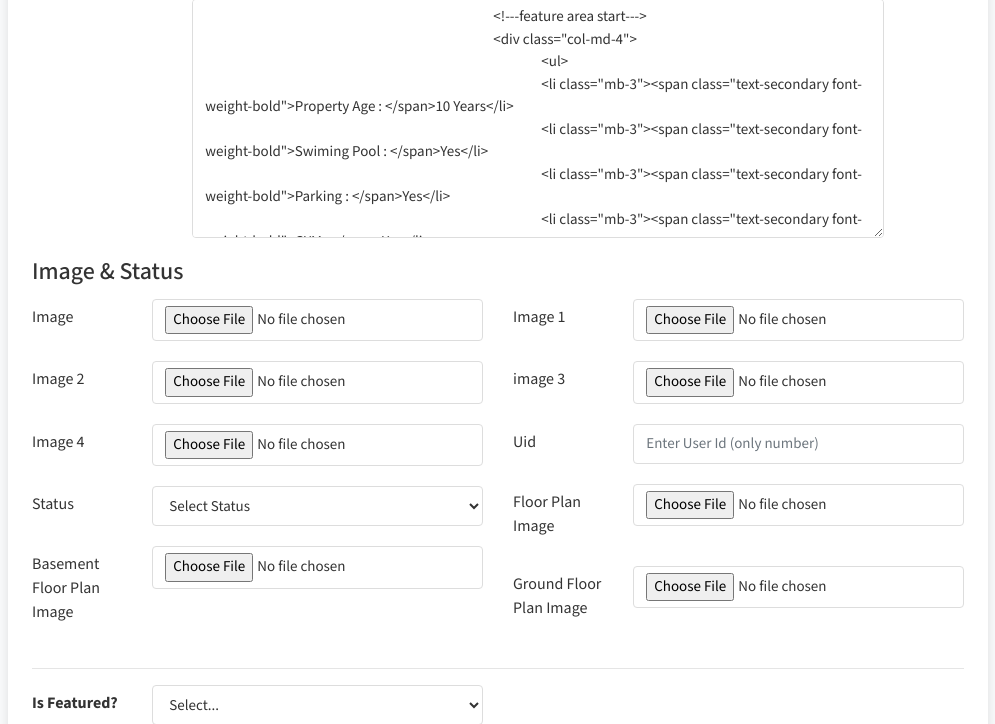
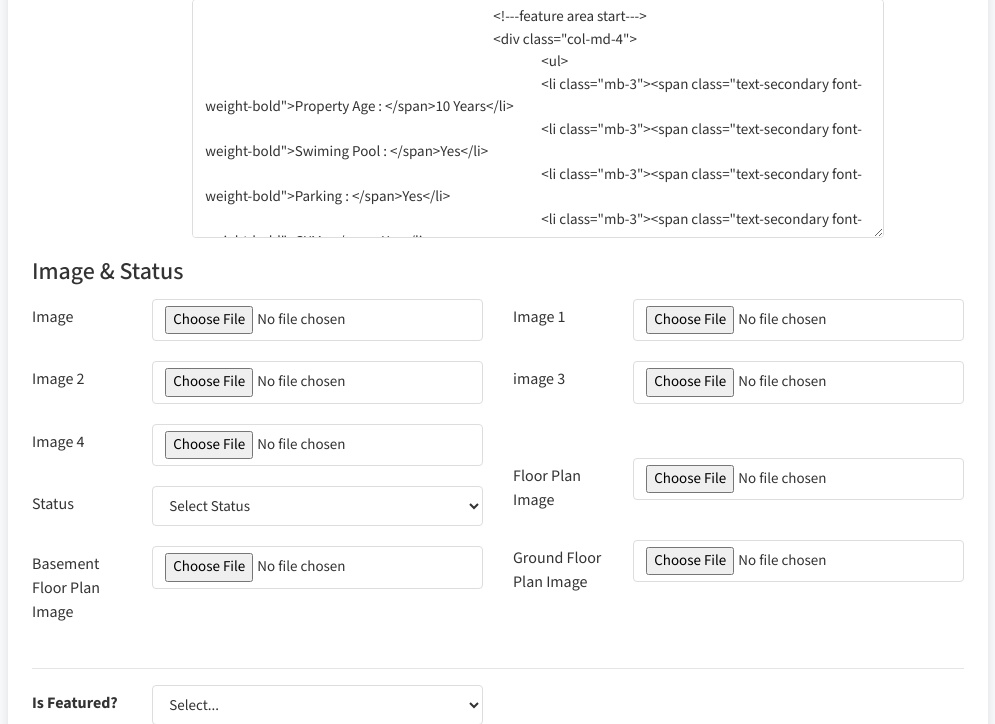
Before and after one commit to Raval197/E-state, a PHP site: page /github/admin/propertyadd.php in a window 1280 px wide. Shown: the part 1303-2027 px from the top of the page, without its empty margins (262-1257 px from the left). Run offline with PHP 8.4, Linux system fonts and the light colour scheme; a user stored in the database is signed in; some libraries are stand-ins or nearby versions; some web fonts are replaced.

Commit message:
normal chang

```diff
--- a/admin/index.php
+++ b/admin/index.php
@@ -79,8 +79,6 @@
 										<button class="btn btn-primary btn-block" name="login" type="submit">Login</button>
 									</div>
 								</form>
-
-
 							</div>
                         </div>
                     </div>
--- a/admin/propertyadd.php
+++ b/admin/propertyadd.php
@@ -407,9 +407,9 @@ if(isset($_POST['add']))
 													</div>
 												</div>
 												<div class="form-group row">
-													<label class="col-lg-3 col-form-label">Uid</label>
+													<label class="col-lg-3 col-form-label"></label>
 													<div class="col-lg-9">
-														<input type="text" class="form-control" name="uid" required placeholder="Enter User Id (only number)">
+														<input type="hidden" class="form-control" name="uid" value="1" required placeholder="Enter User Id (only number)">
 													</div>
 												</div>
 												<div class="form-group row">
--- a/builder/propertyadd.php
+++ b/builder/propertyadd.php
@@ -406,9 +406,9 @@ if(isset($_POST['add']))
 													</div>
 												</div>
 												<div class="form-group row">
-													<label class="col-lg-3 col-form-label">Uid</label>
+													<label class="col-lg-3 col-form-label"></label>
 													<div class="col-lg-9">
-														<input type="text" class="form-control" name="uid" required placeholder="Enter User Id (only number)">
+														<input type="hidden" class="form-control" name="uid" value="<?php echo $_SESSION['bid'] ?>" placeholder="Enter User Id (only number)">
 													</div>
 												</div>
 												<div class="form-group row">
--- a/feature.php
+++ b/feature.php
@@ -113,7 +113,7 @@ if (!isset($_SESSION['uemail'])) {
                             <?php
                             $uid = $_SESSION['uid'];
 
-                            $query = mysqli_query($con, "SELECT * FROM `req`");
+                            $query = mysqli_query($con, "SELECT * FROM `req` WHERE `uid`='$uid'");
                             while ($row = mysqli_fetch_array($query)) {
                                 $status=$row['status'];
                             ?>
--- a/include/header.php
+++ b/include/header.php
@@ -13,7 +13,8 @@
                         <ul class="list-text-white d-table">
                             <li><i class="fas fa-user text-success mr-1"></i>
                                 <?php if (isset($_SESSION['uemail'])) { ?>
-                                    <a href="logout.php">Logout</a>&nbsp;&nbsp;<?php } else { ?>
+                                    <a href="logout.php">Logout</a>&nbsp;&nbsp;<?php }
+                                     else { ?>
                                     <a href="login.php">Login</a>&nbsp;&nbsp;
 
                                     |
--- a/index.php
+++ b/index.php
@@ -83,7 +83,7 @@ include("search.php");
                                     <div class="row">
                                         <div class="col-md-6 col-lg-2">
                                             <div class="form-group">
-                                                <select class="form-control" name="type">
+                                                <select class="form-control" name="type" required>
                                                     <option value="">Select Type</option>
                                                     <option value="apartment">Apartment</option>
                                                     <option value="flat">Flat</option>
@@ -96,7 +96,7 @@ include("search.php");
                                         </div>
                                         <div class="col-md-6 col-lg-2">
                                             <div class="form-group">
-                                                <select class="form-control" name="stype">
+                                                <select class="form-control" name="stype" required>
                                                     <option value="">Select Status</option>
                                                     <option value="rent">Rent</option>
                                                     <option value="sale">Sale</option>
@@ -111,7 +111,7 @@ include("search.php");
                                         </div>
                                         <div class="col-md-4 col-lg-2">
                                             <div class="form-group">
-                                                <button type="submit" name="filter" class="btn btn-success w-100">Search Property</button>
+                                                <input type="submit" name="filter" class="btn btn-success w-100" value="Search Property">
                                             </div>
                                         </div>
                                     </div>
--- a/profile.php
+++ b/profile.php
@@ -126,7 +126,7 @@ if(!isset($_SESSION['uemail']))
                                     <label for="about-me">Email</label>
                                     <input type="email" name="email"  class="form-control" value="<?php echo $row['2'];?>" maxlength="20">
                                 </div>
-                                <input type="submit" class="btn btn-info mb-4 m-2" name="insert" value="Edit">
+                                <input type="submit" class="btn btn-info mb-4 m-2" name="insert" value="Save">
                                 <a href="changepass.php" type="submit" class="btn btn-info mb-4 m-2" name="update">Change Password</a>
                             </div>
 							</form>
--- a/propertydetail.php
+++ b/propertydetail.php
@@ -281,13 +281,13 @@ if (isset($_POST['edit'])) {
                                 <div class="row d-flex justify-content-center">
                                     <div class="form-group">
 
-                                        <input type="date" name="date" class="form-control mb-3" placeholder="Your Name*">
+                                        <input type="date" name="date" min="2024-03-05" class="form-control mb-3" placeholder="Your Name*">
                                         <input type="time" name="time" class="form-control mb-3" placeholder="Your Name*">
                                         <input type="text" name="name" class="form-control mb-3" placeholder="Your Name*">
                                         <input type="email" name="email" class="form-control mb-3" placeholder="Email Address*">
                                         <input type="text" name="phone" class="form-control mb-3" placeholder="Phone" maxlength="10">
                                         <textarea name="message" id="" cols="30" rows="3">message</textarea>
-                                        <input type="hidden" name="uid" value="1">
+                                        <input type="hidden" name="uid" value="<?php echo $_SESSION['uid'] ?>">
                                         <input type="hidden" name="status" value="Null">
                                     </div>
                                 </div>
--- a/propertygrid.php
+++ b/propertygrid.php
@@ -45,8 +45,6 @@ include("config.php");
 </head>
 <body>
 
-<!--	Page Loader
-=============================================================
 <div class="page-loader position-fixed z-index-9999 w-100 bg-white vh-100">
 	<div class="d-flex justify-content-center y-middle position-relative">
 	  <div class="spinner-border" role="status">
@@ -54,7 +52,7 @@ include("config.php");
 	  </div>
 	</div>
 </div>
--->
+
 
 
 <div id="page-wrapper">
--- a/search.php
+++ b/search.php
@@ -1,21 +1,16 @@
 
 <?php
-// Assume you have a database connection established already
 include("config.php");
 
 
 if (isset($_POST['query'])) {
     $search = $_POST['query'];
-
-    // Perform a query to fetch data based on the search term
-    // Replace this with your own database query
     $sql = "SELECT * FROM city WHERE cname LIKE '%$search%'";
     $result = mysqli_query($con, $sql);
 
     if ($result) {
         while ($row = mysqli_fetch_assoc($result)) {
             echo '<p>' . $row['cname'] . '</p>';
-            // Add other data you want to display
         }
     } else {
         echo 'No results found';
--- a/updatepass.php
+++ b/updatepass.php
@@ -70,7 +70,7 @@
     </style>
 </head>
 <body>
-<?php
+ <?php
 
 include("config.php");
 
```
Also changed, not shown: admin/user/th.jpg (added).
